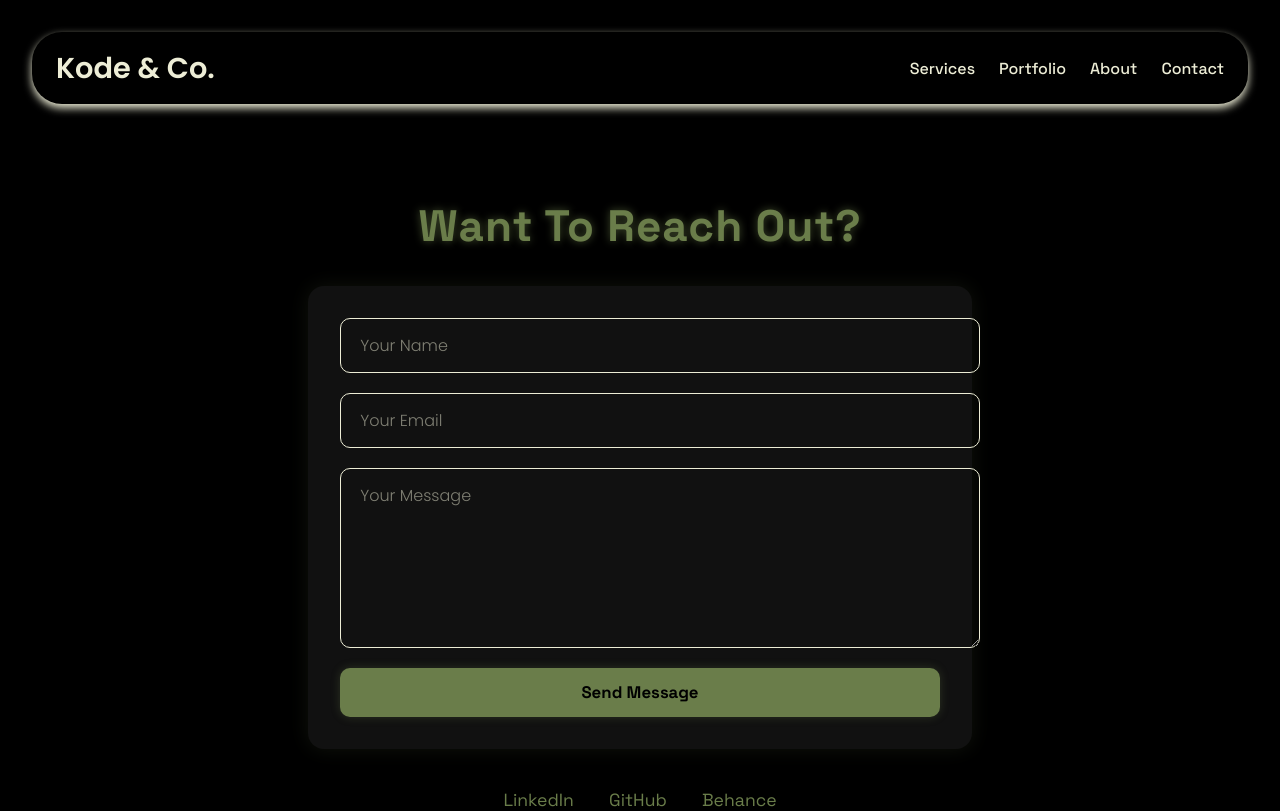
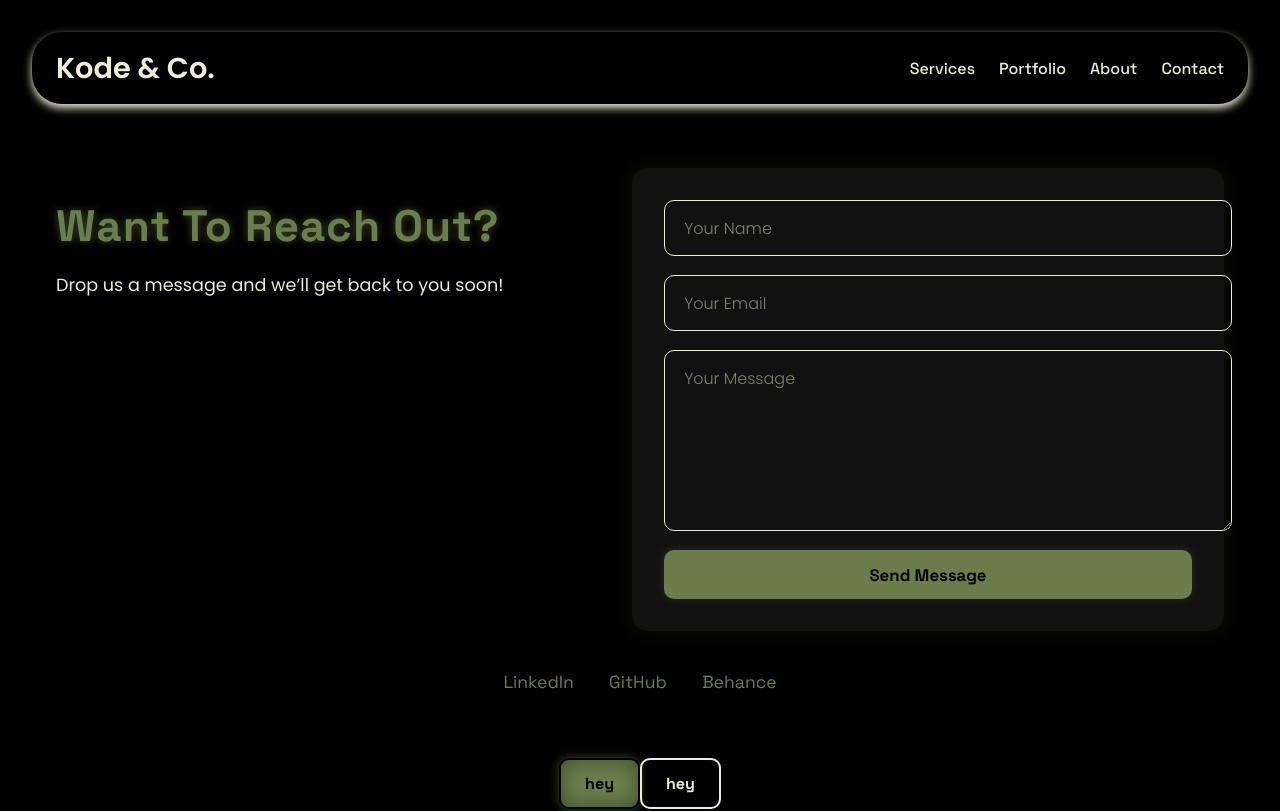
Before and after one commit to kodeandco/KodeandCo1, a React (Vite) app in the folder my-app/: page / in a window 1280 px wide. Shown: the top 811 px of the page. Built offline with nearby package versions, Linux system fonts and the light colour scheme.

Commit message:
contact form

```diff
--- a/my-app/src/sections/Contact.css
+++ b/my-app/src/sections/Contact.css
@@ -1,27 +1,49 @@
-
-/* Container */
 .contact-container {
   background-color: var(--color-black);
   color: var(--color-cream);
+  font-family: var(--font-main);
   padding: 4rem 1.5rem;
-  font-family: var(--font-heading);
-  text-align: center;
 }
 
-/* Heading */
-.contact-container h1 {
+/* Flex Layout */
+.contact-content {
+  display: flex;
+  justify-content: space-between;
+  align-items: flex-start;
+  gap: 3rem;
+  max-width: 1200px;
+  margin: 0 auto;
+  flex-wrap: wrap;
+}
+
+/* Left Side – Heading */
+.contact-heading {
+  flex: 1;
+  min-width: 280px;
+  text-align: left;
+}
+
+.contact-heading h1 {
   font-family: var(--font-heading);
   color: var(--color-olive);
   font-size: 2.75rem;
-  margin-bottom: 2rem;
+  margin-bottom: 1rem;
   letter-spacing: 1px;
   text-shadow: 0 0 8px rgba(106, 125, 74, 0.6);
 }
 
-/* Form */
+.contact-heading p {
+  font-size: 1.1rem;
+  color: var(--color-cream);
+  line-height: 1.6;
+  font-family: var(--font-main);
+}
+
+/* Right Side – Form */
 .contact-form {
+  flex: 1;
+  min-width: 320px;
   max-width: 600px;
-  margin: 0 auto;
   padding: 2rem;
   background-color: #111111;
   border-radius: 16px;
@@ -116,3 +138,16 @@
   color: var(--color-cream);
   text-shadow: 0 0 6px rgba(106, 125, 74, 0.5);
 }
+
+/* Responsive Design */
+@media (max-width: 768px) {
+  .contact-content {
+    flex-direction: column;
+    align-items: center;
+    text-align: center;
+  }
+
+  .contact-heading {
+    text-align: center;
+  }
+}
--- a/my-app/src/sections/Contact.jsx
+++ b/my-app/src/sections/Contact.jsx
@@ -6,8 +6,14 @@
   return (
     <div>
       <div id="contact" className="contact-container">
+        <div className="contact-content">
+          {/* Left Side: Heading */}
+          <div className="contact-heading">
             <h1>Want To Reach Out?</h1>
+            <p>Drop us a message and we’ll get back to you soon!</p>
+          </div>
 
+          {/* Right Side: Form */}
           <form
             name="contact"
             method="POST"
@@ -39,7 +45,9 @@
 
             <button type="submit">Send Message</button>
           </form>
+        </div>
 
+        {/* Contact Links */}
         <div className="contact-links">
           <a
             href="https://linkedin.com/in/maanvishadakshari"
```
Lines whose indentation alone changed are shown as unchanged.
